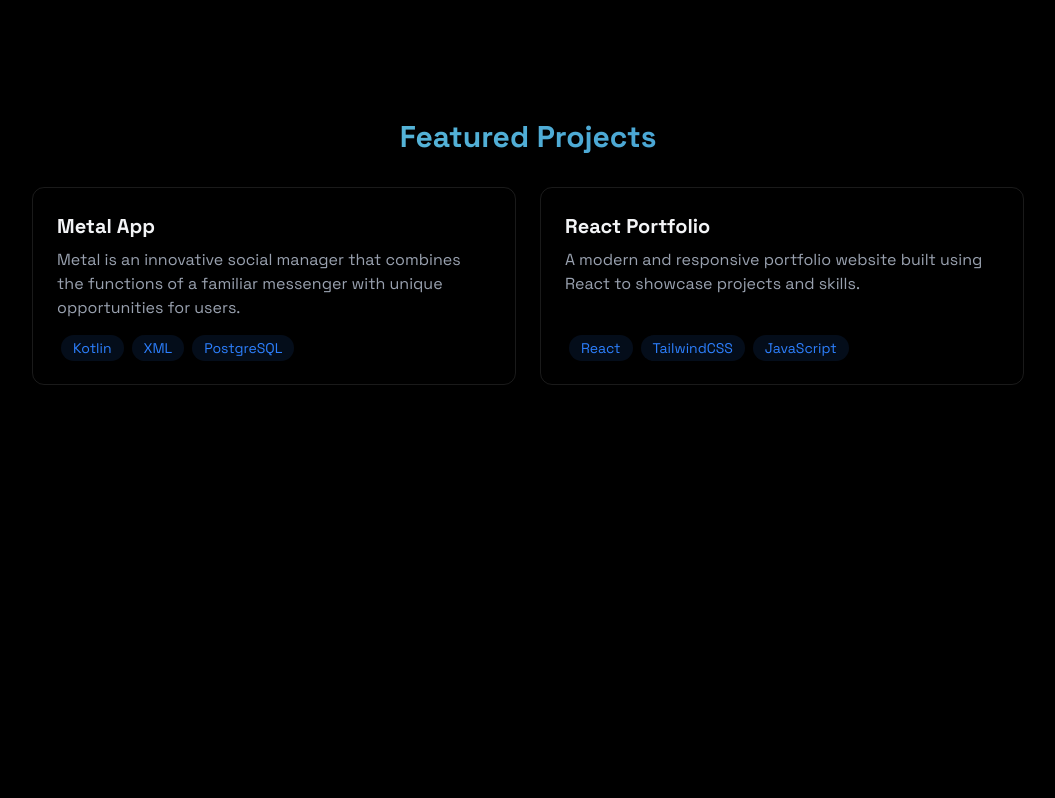
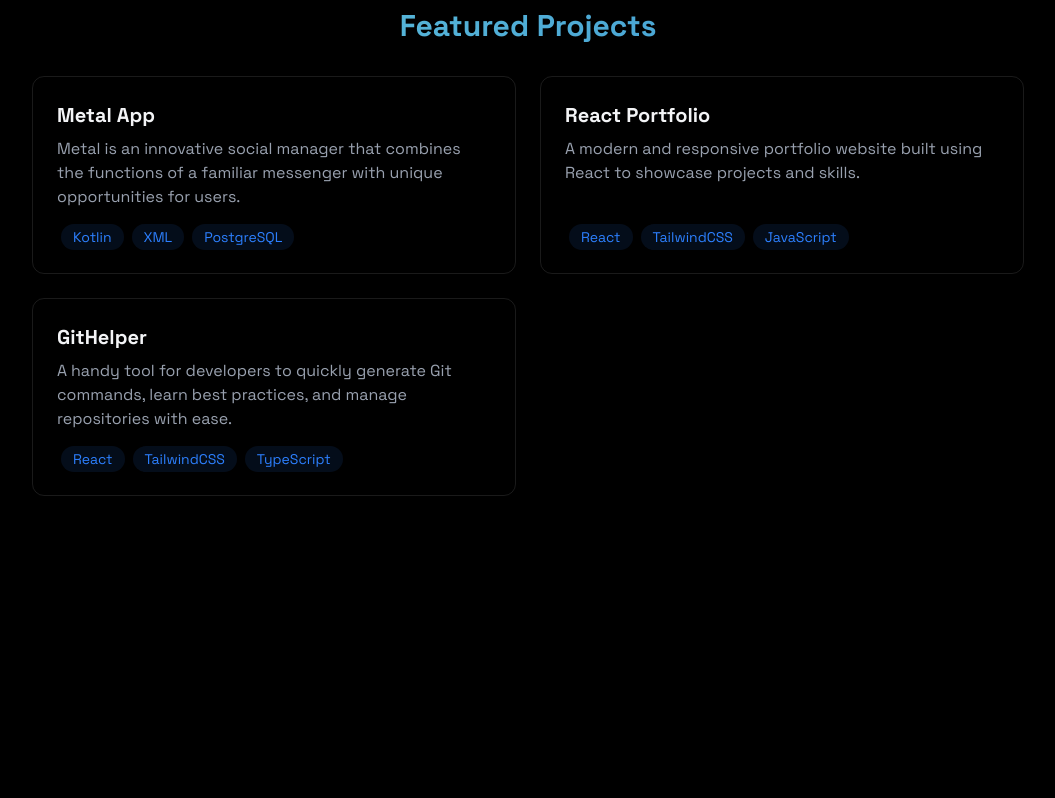
Before and after one commit to katanawka/portfolio, a React (Vite) app: page / in a window 1280 px wide. Shown: the part 2140-2938 px from the top of the page, without its empty margins (112-1167 px from the left). Built offline with nearby package versions, Linux system fonts and the light colour scheme.

Commit message:
Edit Project.jsx

```diff
--- a/src/components/sections/Project.jsx
+++ b/src/components/sections/Project.jsx
@@ -26,6 +26,13 @@
                   "A modern and responsive portfolio website built using React to showcase projects and skills.",
                 link: "https://github.com/katanawka/portfolio",
                 techStack: ["React", "TailwindCSS", "JavaScript"],
+              },
+              {
+                title: "GitHelper",
+                description:
+                  "A handy tool for developers to quickly generate Git commands, learn best practices, and manage repositories with ease.",
+                link: "https://githelper.netlify.app/",
+                techStack: ["React", "TailwindCSS", "TypeScript"],
               },
             ].map((project, index) => (
               <a
```
